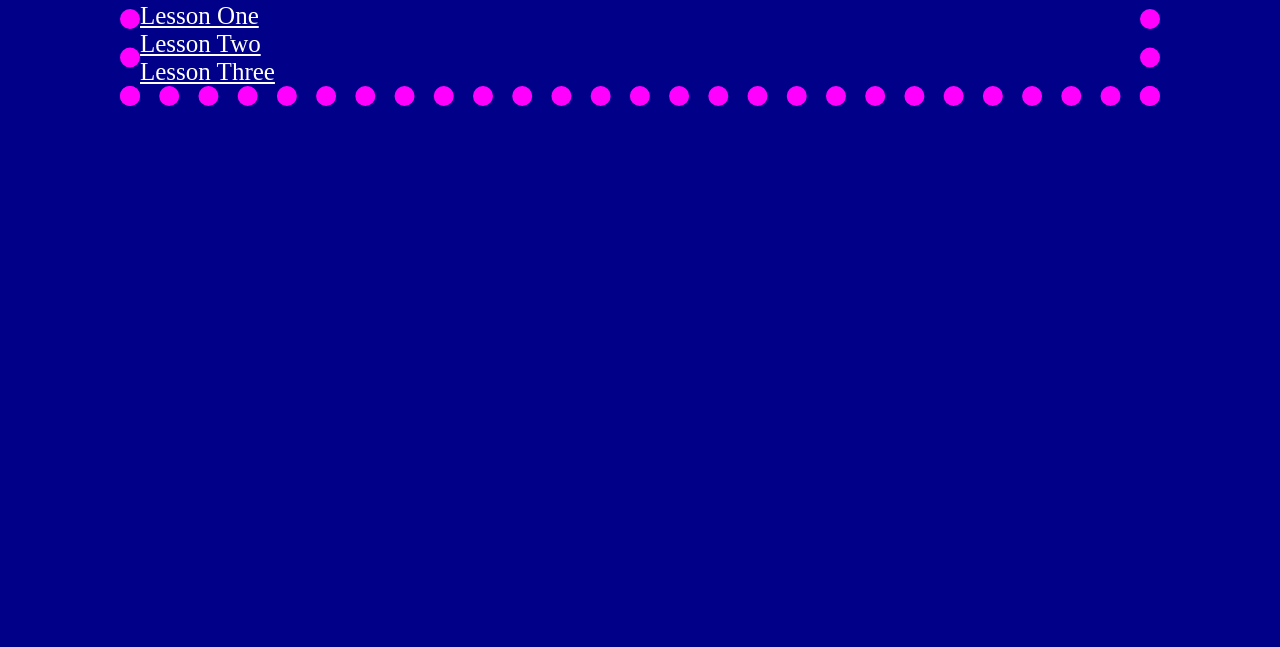
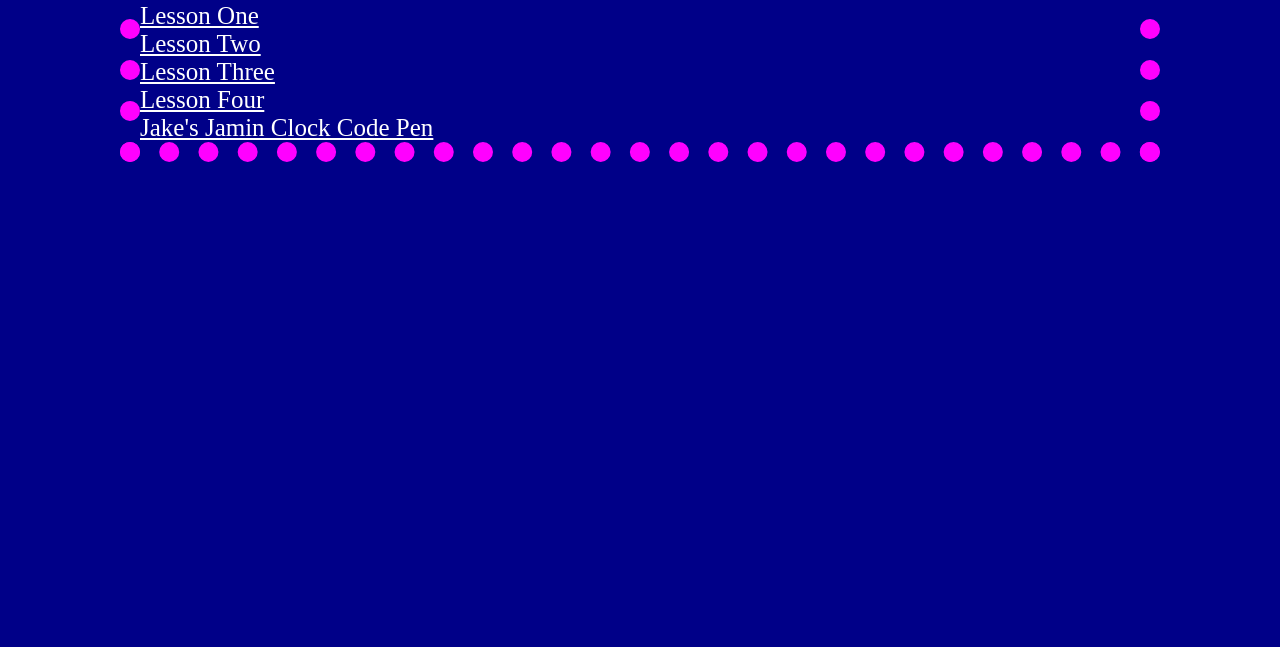
Before and after one commit to jakehellmann/sandBox2018, a plain HTML site: page index.html in a window 1280 px wide. Shown: the part 153-800 px from the top of the page. Drawn offline with Linux system fonts and the light colour scheme.

Commit message:
Add files via upload

```diff
--- a/index.html
+++ b/index.html
@@ -37,6 +37,8 @@ The auto margin left and right keeps the body centered on the screen.-->
             <a href="weekOne/lesson1.html">Lesson One</a><br>
             <a href="weekOne/lesson2.html">Lesson Two</a><br>
             <a href="weekTwo/lesson3.html">Lesson Three</a><br>
+            <a href="weekTwo/lesson4.html">Lesson Four</a><br>
+            <a href="https://codepen.io/JakeHellmann/pen/maOydo">Jake's Jamin Clock Code Pen</a><br>
         </div>
     </body>
 </html>
```
